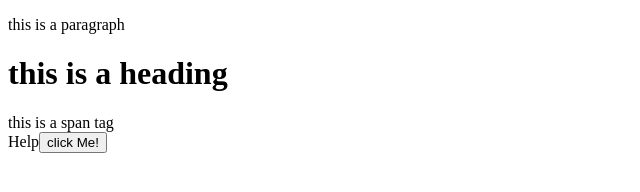
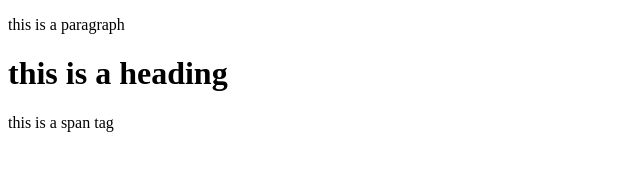
Before and after one commit to 8981652577/localRepo, a plain HTML site: page index.html in a window 1280 px wide. Shown: the whole page, without its empty margins (0-640 px from the left). Drawn offline with Linux system fonts and the light colour scheme.

Commit message:
delete button

```diff
--- a/index.html
+++ b/index.html
@@ -9,6 +9,6 @@
     <p>this is a paragraph</p>
     <h1>this is a heading </h1>
     <span>this is a span tag</span>
-    <div>Help<button>click Me!</button></div>
+
 </body>
 </html>
```
